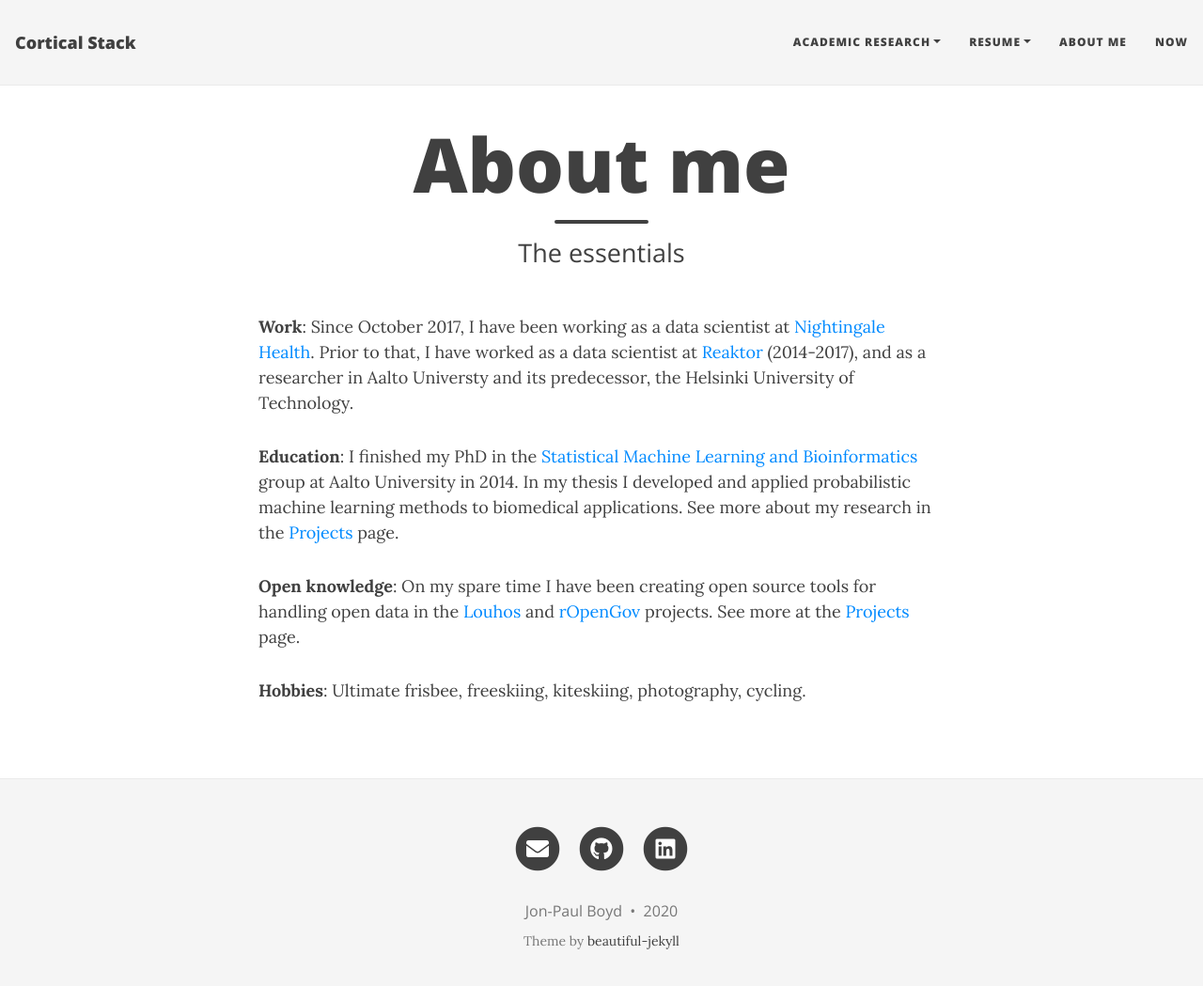
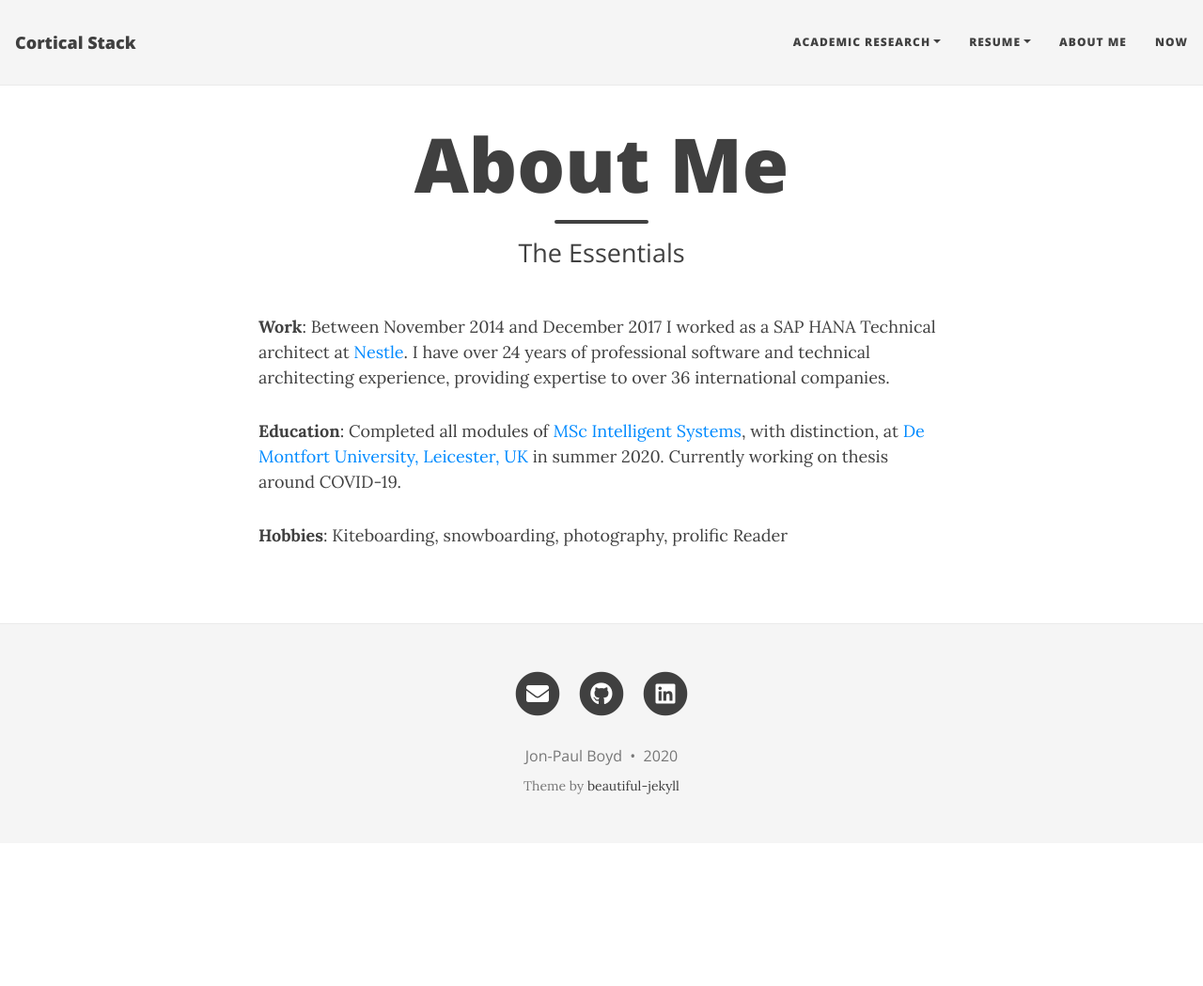
Before and after one commit to corticalstack/corticalstack.github.io, a Jekyll site: the page built from aboutme.md, in a window 1280 px wide and 1062 px high. Shown: the top 1049 px of the window at 94% size. Built offline with Jekyll 4.4.1, drawn with Linux system fonts in a browser that asks for light colours; nearby versions of some CDN libraries.

Commit message:
Initial wip

```diff
--- a/aboutme.md
+++ b/aboutme.md
@@ -1,24 +1,16 @@
 ---
 layout: page
-title: About me
-subtitle: The essentials
+title: About Me
+subtitle: The Essentials
 ---
 
-**Work**: Since October 2017, I have been working as a data scientist at [Nightingale Health]. Prior to that, I have worked as a data scientist at [Reaktor] (2014-2017), and as a researcher in Aalto Universty and its predecessor, the Helsinki University of Technology.
+**Work**: Between November 2014 and December 2017 I worked as a SAP HANA Technical architect at [Nestle]. I have over 24
+years of professional software and technical architecting experience, providing expertise to over 36 international companies.
 
-**Education**: I finished my PhD in the [Statistical Machine Learning and Bioinformatics][smlb] group at Aalto University in 2014. In my thesis I developed and applied probabilistic machine learning methods to biomedical applications. See more about my research in the [Projects][proj-research] page.
+**Education**: Completed all modules of [MSc Intelligent Systems][mscis], with distinction, at [De Montfort University, Leicester, UK][dmu] in summer 2020. Currently working on thesis around COVID-19.
 
-**Open knowledge**: On my spare time I have been creating open source tools for handling open data in the [Louhos][] and [rOpenGov][] projects. See more at the [Projects][proj-opentools] page.
+**Hobbies**: Kiteboarding, snowboarding, photography, prolific Reader
 
-**Hobbies**: Ultimate frisbee, freeskiing, kiteskiing, photography, cycling.
-
-
-[Nightingale Health]: https://nightingalehealth.com/
-[Reaktor]: http://reaktor.fi/
-[smlb]: http://research.ics.aalto.fi/mi/
-[Projects]: /projects.html
-[proj-research]: /projects.html#research
-[Louhos]: http://louhos.github.io/
-[rOpenGov]: http://ropengov.github.io/
-[proj-opentools]: /projects.html#opentools
-[proj-openknow]: /projects.html#openknow
+[Nestle]: https://www.nestle.com/
+[mscis]: http://www.tech.dmu.ac.uk/~chiclana/mscis.html
+[dmu]: https://www.dmu.ac.uk/
```
Also changed, not shown: cio.md (+1 -1 lines).
